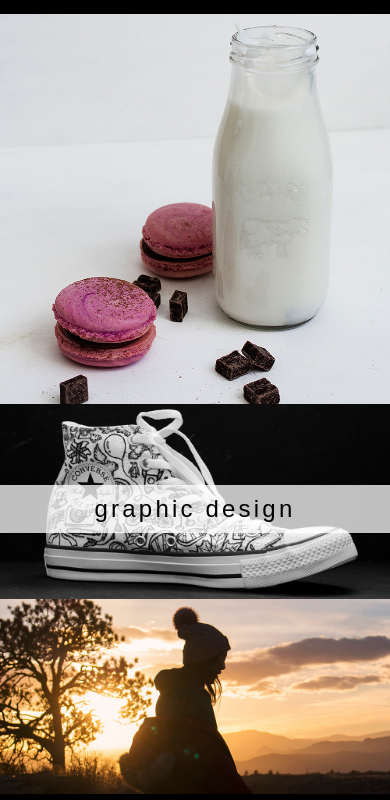
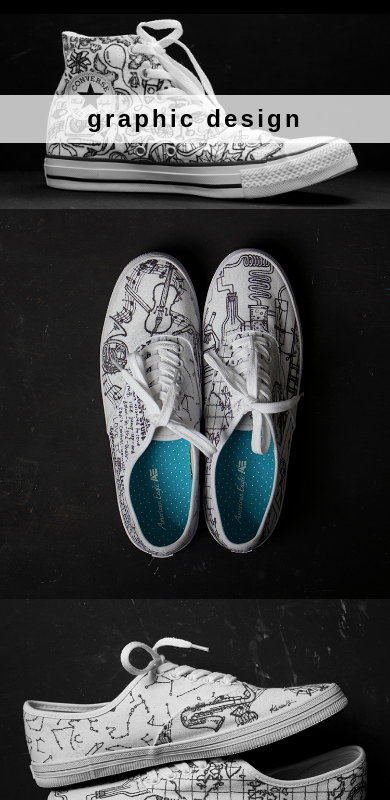
Before and after one commit to notkarenyi/notkarenyi.github.io, a plain HTML site: page graphic-design.html in a window 390 px wide. Shown: the part 44-844 px from the top of the page. Drawn offline with Linux system fonts and the light colour scheme; a web font is replaced by a local one.

Commit message:
graphic design page update
finally put images on the graphic design page! also fixed column thing on mobile

```diff
--- a/graphic-design.html
+++ b/graphic-design.html
@@ -25,16 +25,18 @@
                 <div class="row gallery">
                     <div class="column">
                         <div class="box">
-                            <img src="resources/milk-and-macarons.jpg" alt="Photo of bottle of milk and pink macarons">
+                            <img src="resources/illustrated-converse.jpg" alt="Photo of white Converse shoe with black illustrations">
+                            <h3 class="box-link">graphic design</h3>
                         </div>
                     </div>
                     <div class="column">
-                        <div class="box">
-                            <a href="/graphic-design.html"><img src="resources/illustrated-converse.jpg" alt="Photo of white Converse shoe with black illustrations"></a>
-                            <a class="box-link" href="/graphic-design.html">graphic design</a>                </div>
-                        <div class="box">
-                            <img src="resources/girl-sunset.jpg" alt="Photo of silhouetted girl during sunset">
-                        </div>
+                        <img src="resources/abbys-shoes-aerial.jpg" alt="Photo of white Converse shoe with black illustrations">
+                        <img src="resources/abbys-shoes-side-1.jpg" alt="Photo of white Converse shoe with black illustrations">
+                    </div>
+                    <div class="column">
+                        <img src="resources/abbys-shoes-side-2.jpg" alt="Photo of white Converse shoe with black illustrations">
+                        <img src="resources/abbys-shoes-top.jpg" alt="Photo of white Converse shoe with black illustrations">
+                    </div>
                 </div>
             </main>
             <footer>
--- a/resources/css/index.css
+++ b/resources/css/index.css
@@ -269,12 +269,12 @@ input[type=submit] {
     border: none;
 }
 
-#gallery img {
+.gallery img {
     width: 100%;
     display: block;
 }
 
-#gallery .column {
+.gallery .column {
     width: 33.3333333%;
 }
 
@@ -321,7 +321,7 @@ footer {
     }
 
     .column {
-        width: 100%;
+        width: 100% !important;
         height: auto;
     }
 
```
Also changed, not shown: index.html (+1 -1 lines), photography.html (+1 -1 lines), resources/abbys-shoes-aerial.jpg (renamed from resources/abby's-shoes-aerial.jpg).
